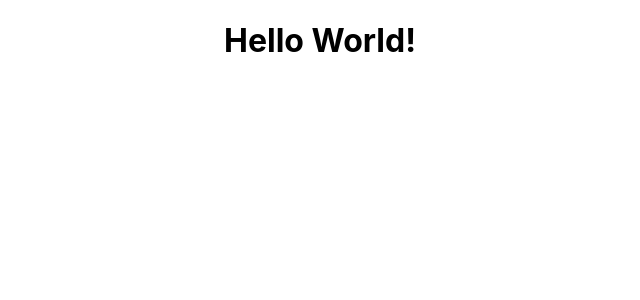
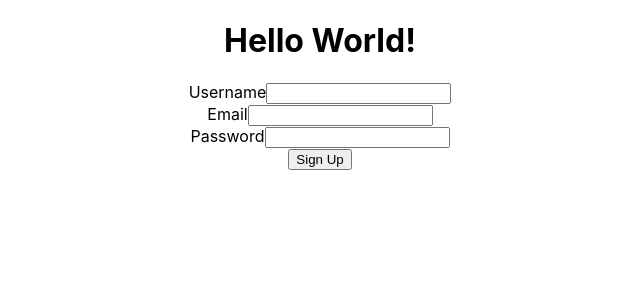
Before and after one commit to margaretrl/ProFessUp, a React (Create React App) app in the folder pro_fess_up/: page / in a window 1280 px wide. Shown: the top 300 px of the page, without its empty margins (320-960 px from the left). Built offline with nearby package versions, Linux system fonts and the light colour scheme.

Commit message:
React JS frontend example

```diff
--- a/pro_fess_up/src/App.js
+++ b/pro_fess_up/src/App.js
@@ -1,10 +1,12 @@
 import logo from './logo.svg';
 import './App.css';
+import SignupForm from './signUp';
 
 function App() {
   return (
     <div className="App">
       <h1>Hello World!</h1>
+      <SignupForm />
     </div>
   );
 }
--- /dev/null
+++ b/pro_fess_up/src/signUp.js
@@ -0,0 +1,80 @@
+import React, { useState } from 'react';
+
+const SignupForm = () => {
+  const [formData, setFormData] = useState({
+    username: '',
+    email: '',
+    password: '',
+  });
+
+  const [errors, setErrors] = useState({
+    username: null,
+    email: null,
+    password: null,
+  });
+
+  const handleInputChange = (e) => {
+    const { name, value } = e.target;
+    setFormData({ ...formData, [name]: value });
+  };
+
+  const validateForm = () => {
+    const newErrors = {
+      username: !formData.username ? 'Username is required' : null,
+      email: !formData.email ? 'Email is required' : null,
+      password: !formData.password ? 'Password is required' : null,
+    };
+
+    setErrors(newErrors);
+    return !Object.values(newErrors).some((error) => error !== null);
+  };
+
+  const handleSubmit = (e) => {
+    e.preventDefault();
+    if (validateForm()) {
+      console.log('Form Data Submitted', formData);
+      // Here you can handle form submission, like making an API call to register the user.
+    }
+  };
+
+  return (
+    <form onSubmit={handleSubmit}>
+      <div>
+        <label>Username</label>
+        <input
+          type="text"
+          name="username"
+          value={formData.username}
+          onChange={handleInputChange}
+        />
+        {errors.username && <p>{errors.username}</p>}
+      </div>
+
+      <div>
+        <label>Email</label>
+        <input
+          type="email"
+          name="email"
+          value={formData.email}
+          onChange={handleInputChange}
+        />
+        {errors.email && <p>{errors.email}</p>}
+      </div>
+
+      <div>
+        <label>Password</label>
+        <input
+          type="password"
+          name="password"
+          value={formData.password}
+          onChange={handleInputChange}
+        />
+        {errors.password && <p>{errors.password}</p>}
+      </div>
+
+      <button type="submit">Sign Up</button>
+    </form>
+  );
+};
+
+export default SignupForm;
```
